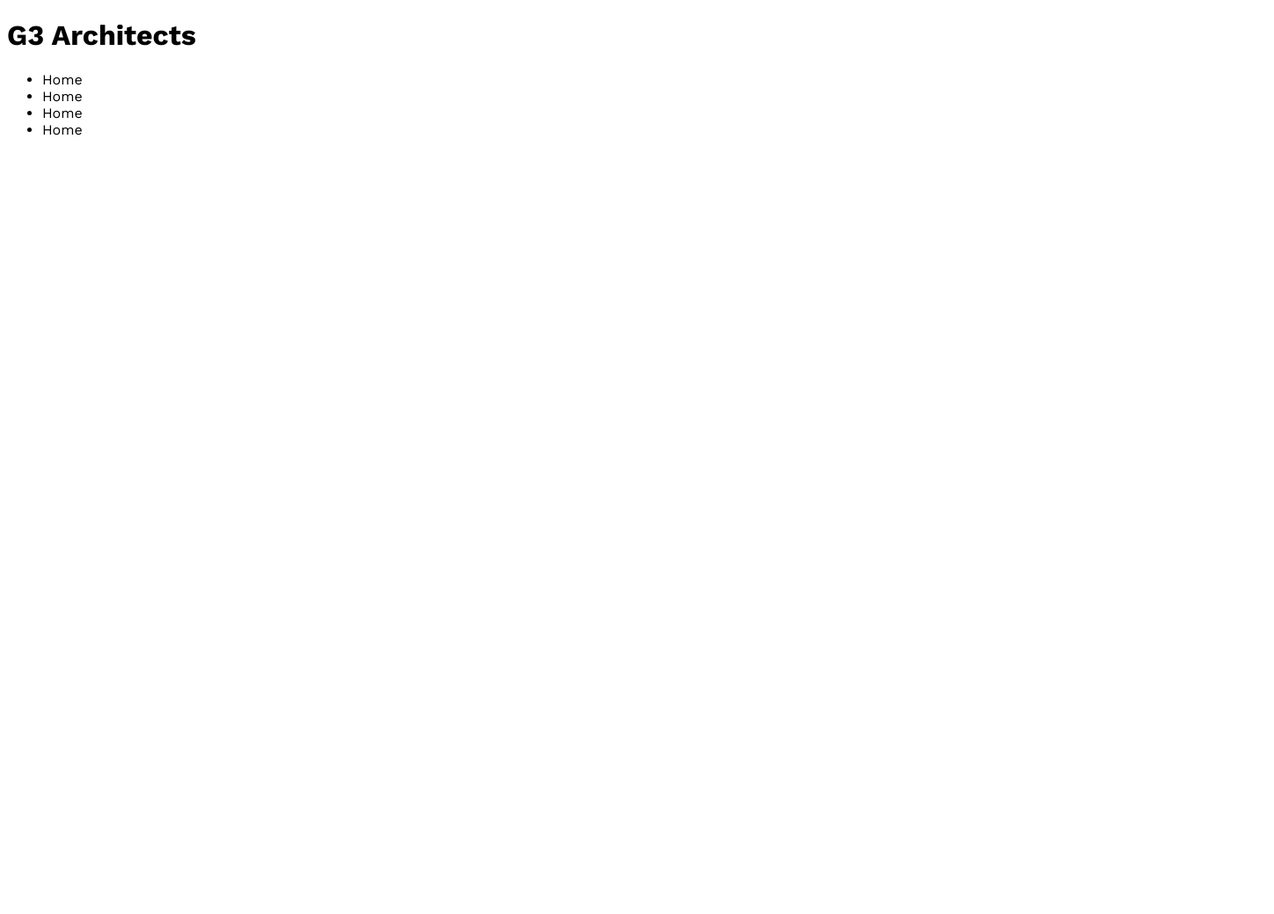
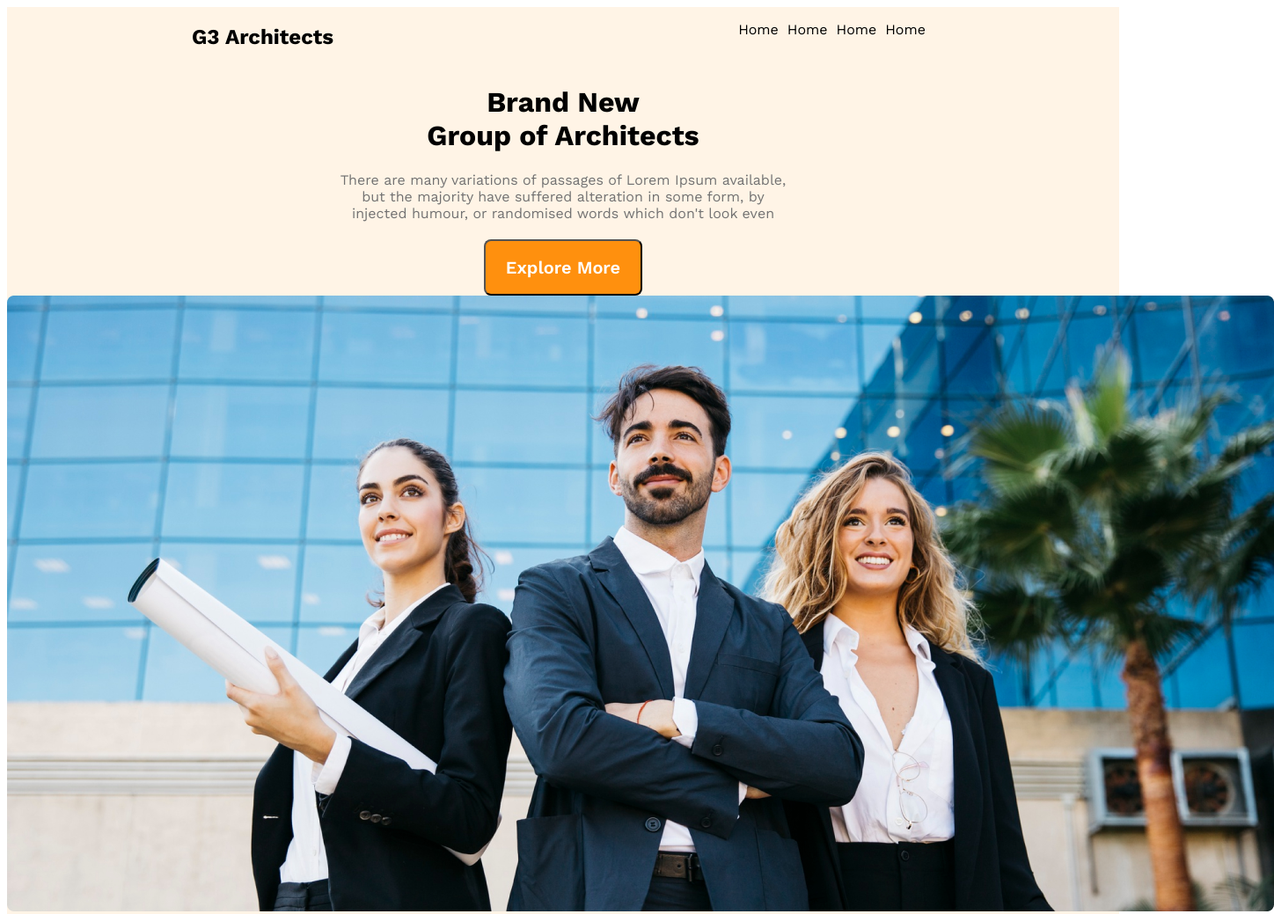
Before and after one commit to Shakibcs/g3-architects-website, a plain HTML site: page styles/index.html in a window 1280 px wide. Shown: the top 1039 px of the page at 88% size, 1448 px wide, since content can reach past the window. Before the commit the page ends 800 px from the top, so only its background shows below. Drawn offline with nearby package versions, Linux system fonts and the light colour scheme.

Commit message:
header section with banner added with styles

```diff
--- a/styles/architects.css
+++ b/styles/architects.css
@@ -7,3 +7,71 @@
     font-family: 'Lato', sans-serif;
 font-family: 'Work Sans', sans-serif;
 }
+
+
+/******Common Classes ********/
+.primary-btn{
+    color: #FFF;
+    text-align: center;
+    font-size: 1.25em;
+    font-weight: 600;
+
+    width: 180px;
+    height: 64px;
+    border-radius: 8px;
+    background: #FF900E;
+
+}
+/****************************header*****************************/
+header{
+    background-color:  rgba(255, 144, 14, 0.10);
+
+}
+/*nav start*/
+nav{
+    display: flex;
+    justify-content: space-around;
+}
+.header-title{
+    color:  #131313);
+    font-family: Work Sans;
+    font-size: 1 rem;
+    font-weight: 700;
+}
+ul{
+    display: flex;
+    justify-content: space-between;
+}
+ul li{
+    list-style: none;
+    margin-right: 10px;
+}
+ul li a{
+    color: #424242);
+font-family: Work Sans;
+font-size: 3 rem;
+font-weight: 500;
+}                       /*nav end*/
+
+/*banner section start*/
+banner{}
+.banner-content {
+    width: 516px;
+    margin: 0 auto;
+    text-align: center;
+}
+h1.banner-title{
+    color: var(--dark-01, #131313);
+
+    font-size: 4rem;
+    font-style: normal;
+    font-weight: 700;
+    line-height: normal;
+}
+p.banner-description{
+    margin: 1.3em 0;
+    color: var(--dark-03, #727272);
+text-align: center;
+font-size: 1emx;
+font-weight: 400;
+}
--- a/styles/index.html
+++ b/styles/index.html
@@ -8,15 +8,39 @@
 
 </head>
 <body>
+    <!--Header content-->
     <header>
-        <h1>G3 Architects</h1>
+       <nav>                <!--nav section-->
+        <h1 class="header-title">G3 Architects</h1>
         <ul>
             <li>Home</li>
             <li>Home</li>
             <li>Home</li>
             <li>Home</li>
         </ul>
+       </nav>
+
+<!--Banner content-->
+    <banner>
+        <div class="banner-content">
+            <h1 class=""banner-title>
+                Brand New <br> Group of Architects
+            </h1>
+            <p class="banner-description">
+                There are many variations of passages of Lorem Ipsum available, but the majority have suffered alteration in some form, by injected humour, or randomised words which don't look even
+            </p>
+             <button class="primary-btn">Explore More</button>
+        </div>
+
+        <img class="banner-img" src="/images/banner.png" alt="">
+    </banner>  <!--Banner end-->
+
+
     </header>
+
+
+
+
     <main></main>
     <footer></footer>
 </body>
```
